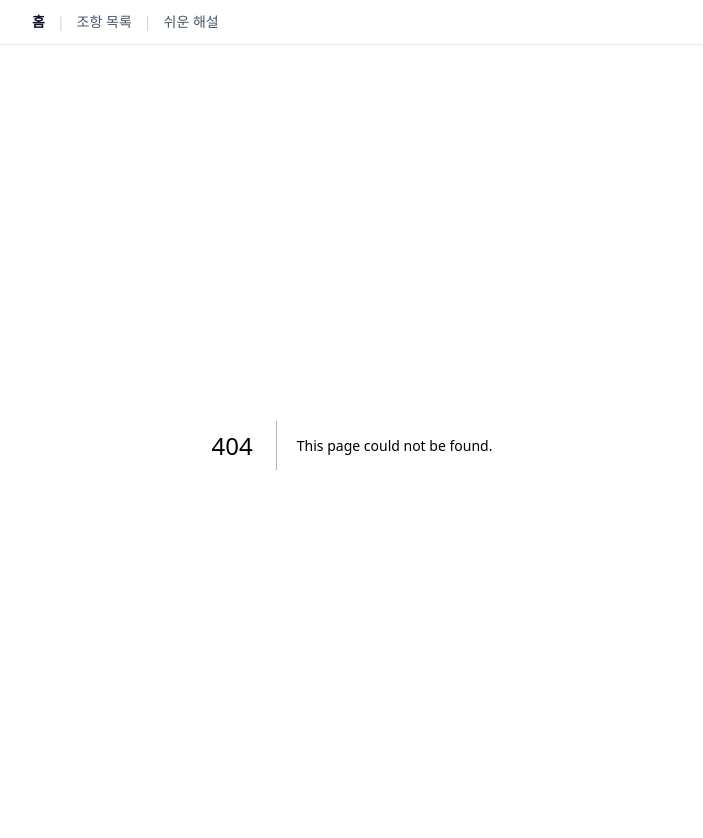
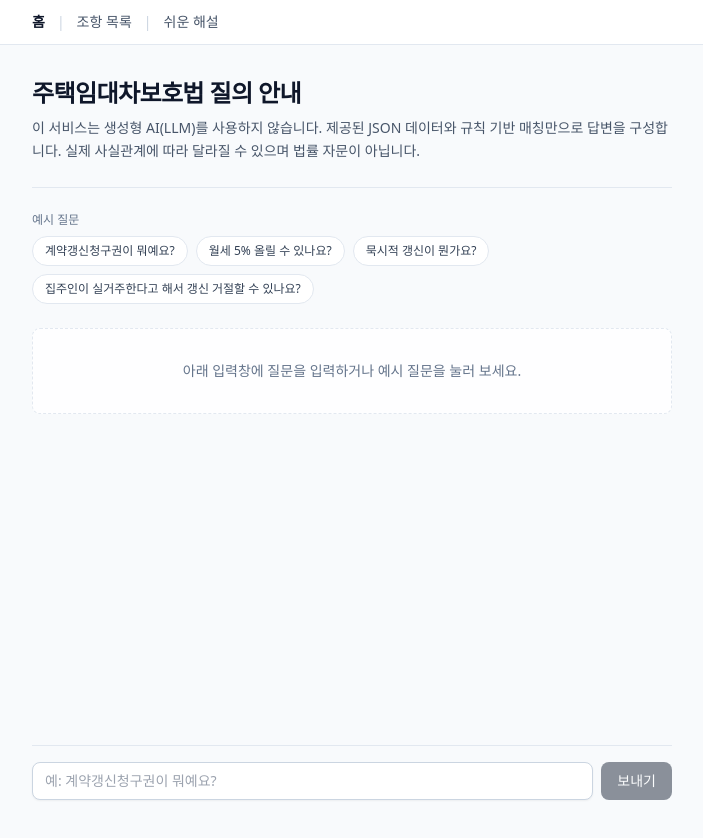
Before and after one commit to yohan-work/lawhelp, a Next.js app: page / in a window 1280 px wide. Before the commit this address had no page. Shown: the top 838 px of the page, without its empty margins (288-991 px from the left). Built offline with nearby package versions, Linux system fonts and the light colour scheme.

Commit message:
feat : view data

```diff
--- /dev/null
+++ b/app/page.tsx
@@ -0,0 +1,148 @@
+"use client";
+
+import { useCallback, useState } from "react";
+import { AnswerCard } from "@/components/AnswerCard";
+import { ChatMessage } from "@/components/ChatMessage";
+import { ExampleChips } from "@/components/ExampleChips";
+import type { ChatApiResponse } from "@/types/api";
+
+type ChatRole = "user" | "assistant";
+
+type ChatEntry = {
+  id: string;
+  role: ChatRole;
+  content: string;
+  payload?: ChatApiResponse;
+};
+
+function newId() {
+  return `${Date.now()}-${Math.random().toString(36).slice(2, 9)}`;
+}
+
+export default function HomePage() {
+  const [messages, setMessages] = useState<ChatEntry[]>([]);
+  const [input, setInput] = useState("");
+  const [loading, setLoading] = useState(false);
+
+  const sendQuestion = useCallback(async (text: string) => {
+    const trimmed = text.trim();
+    if (!trimmed || loading) return;
+
+    const userMsg: ChatEntry = {
+      id: newId(),
+      role: "user",
+      content: trimmed,
+    };
+    setMessages((m) => [...m, userMsg]);
+    setInput("");
+    setLoading(true);
+
+    try {
+      const res = await fetch("/api/chat", {
+        method: "POST",
+        headers: { "Content-Type": "application/json" },
+        body: JSON.stringify({ question: trimmed }),
+      });
+      const data = (await res.json()) as ChatApiResponse;
+      const assistantMsg: ChatEntry = {
+        id: newId(),
+        role: "assistant",
+        content: data.matched
+          ? "등록된 데이터에서 관련 안내를 찾았습니다."
+          : data.fallbackMessage ?? "일치하는 안내를 찾지 못했습니다.",
+        payload: data,
+      };
+      setMessages((m) => [...m, assistantMsg]);
+    } catch {
+      setMessages((m) => [
+        ...m,
+        {
+          id: newId(),
+          role: "assistant",
+          content: "일시적인 오류가 발생했습니다. 잠시 후 다시 시도해 주세요.",
+          payload: {
+            ok: false,
+            matched: false,
+            fallbackMessage:
+              "네트워크 오류로 응답을 가져오지 못했습니다. 연결을 확인한 뒤 다시 시도해 주세요.",
+          },
+        },
+      ]);
+    } finally {
+      setLoading(false);
+    }
+  }, [loading]);
+
+  return (
+    <main className="mx-auto flex min-h-screen max-w-2xl flex-col px-4 py-8">
+      <header className="mb-6 border-b border-slate-200 pb-6">
+        <h1 className="text-2xl font-semibold tracking-tight text-slate-900">
+          주택임대차보호법 질의 안내
+        </h1>
+        <p className="mt-2 text-sm leading-relaxed text-slate-600">
+          이 서비스는 생성형 AI(LLM)를 사용하지 않습니다. 제공된 JSON 데이터와 규칙 기반 매칭만으로
+          답변을 구성합니다. 실제 사실관계에 따라 달라질 수 있으며 법률 자문이 아닙니다.
+        </p>
+      </header>
+
+      <ExampleChips
+        disabled={loading}
+        onPick={(q) => void sendQuestion(q)}
+      />
+
+      <div className="mt-6 flex flex-1 flex-col gap-3">
+        {messages.length === 0 && (
+          <p className="rounded-lg border border-dashed border-slate-200 bg-white/80 px-4 py-8 text-center text-sm text-slate-500">
+            아래 입력창에 질문을 입력하거나 예시 질문을 눌러 보세요.
+          </p>
+        )}
+        {messages.map((msg) =>
+          msg.role === "user" ? (
+            <ChatMessage key={msg.id} role="user" content={msg.content} />
+          ) : (
+            <div key={msg.id} className="space-y-2">
+              <ChatMessage role="assistant" content={msg.content} />
+              {msg.payload ? (
+                <AnswerCard response={msg.payload} onRelatedClick={(q) => void sendQuestion(q)} />
+              ) : null}
+            </div>
+          ),
+        )}
+        {loading && (
+          <p className="text-sm text-slate-500" aria-live="polite">
+            검색 중…
+          </p>
+        )}
+      </div>
+
+      <form
+        className="sticky bottom-0 mt-6 flex gap-2 border-t border-slate-200 bg-[var(--background)] pt-4"
+        onSubmit={(e) => {
+          e.preventDefault();
+          void sendQuestion(input);
+        }}
+      >
+        <label htmlFor="q" className="sr-only">
+          질문 입력
+        </label>
+        <input
+          id="q"
+          type="text"
+          value={input}
+          onChange={(e) => setInput(e.target.value)}
+          placeholder="예: 계약갱신청구권이 뭐예요?"
+          className="min-w-0 flex-1 rounded-lg border border-slate-300 bg-white px-3 py-2 text-sm text-slate-900 shadow-sm outline-none ring-slate-400 focus:ring-2"
+          disabled={loading}
+          autoComplete="off"
+        />
+        <button
+          type="submit"
+          disabled={loading || !input.trim()}
+          className="rounded-lg bg-slate-800 px-4 py-2 text-sm font-medium text-white disabled:opacity-50"
+        >
+          보내기
+        </button>
+      </form>
+    </main>
+  );
+}
```
